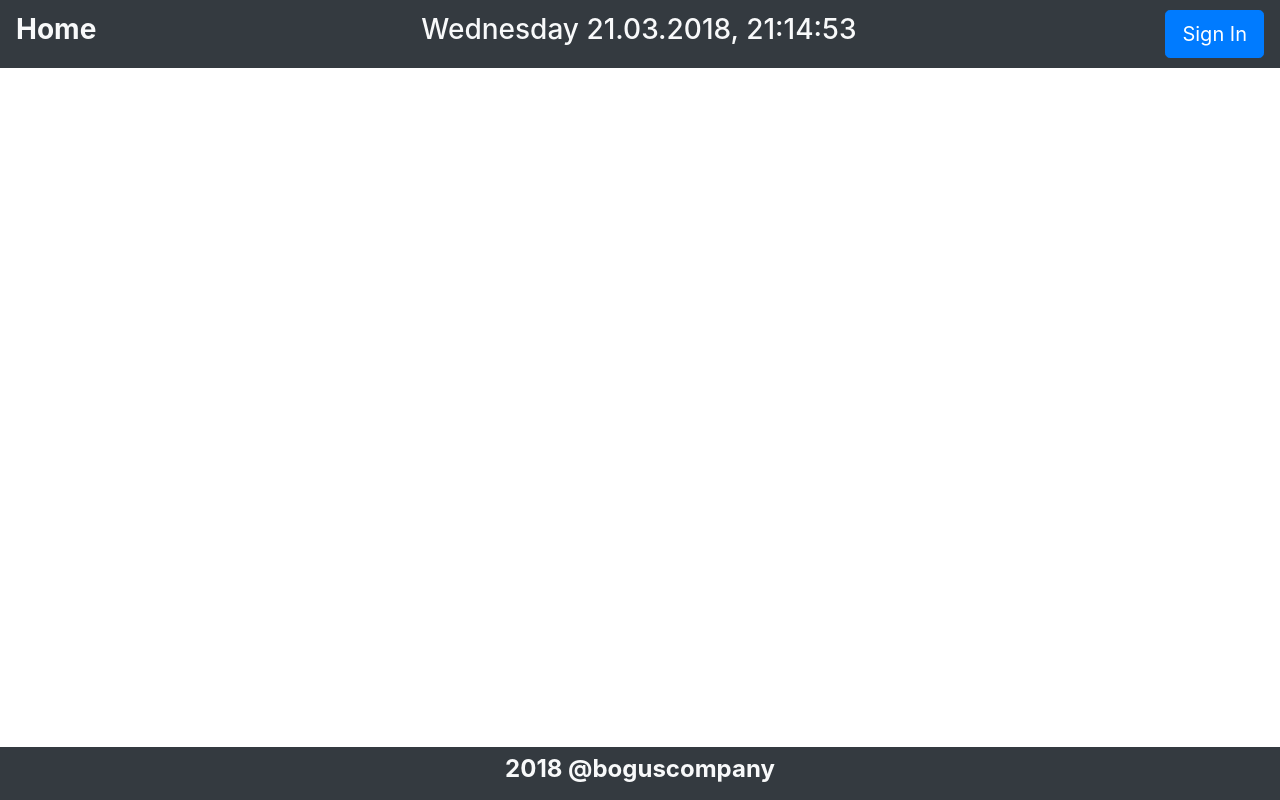
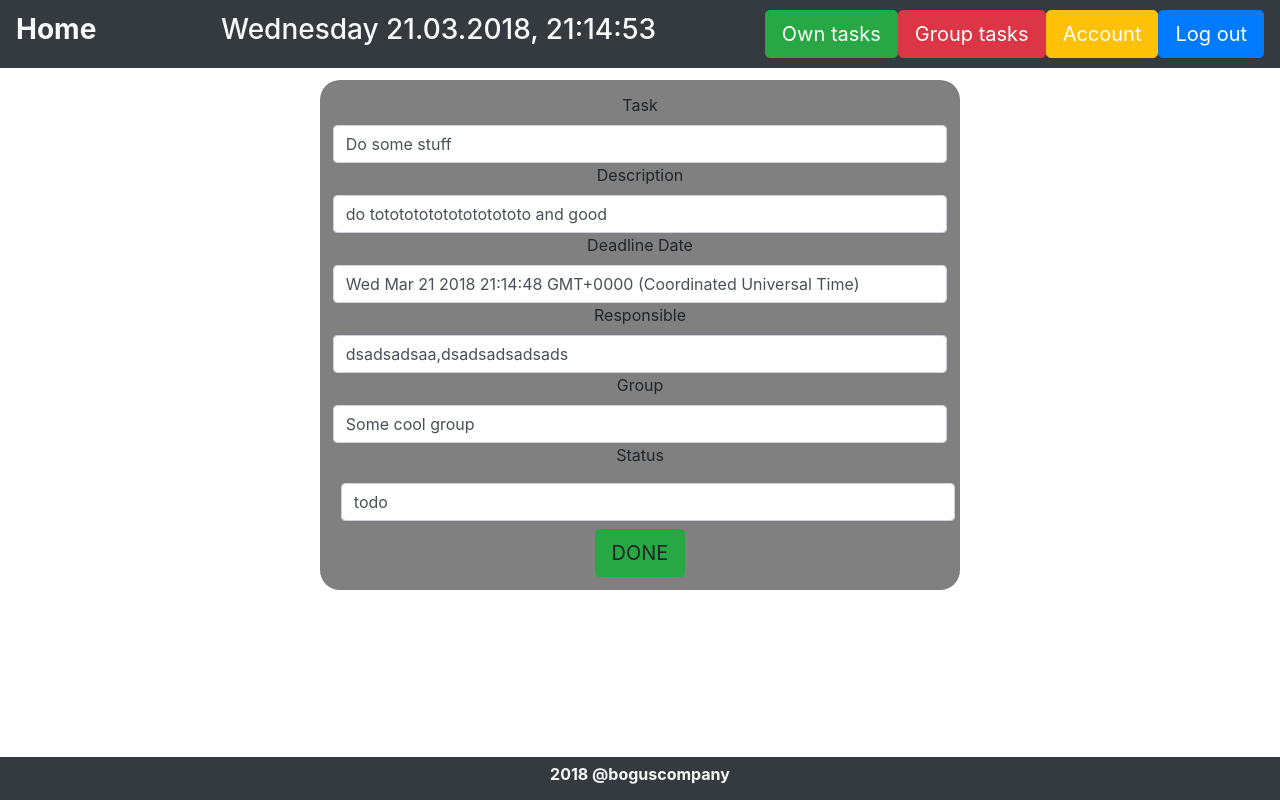
Before and after one commit to BogusLove/Todo_Web, a React (Create React App) app: page /details in a window 1280 px wide. Built offline with nearby package versions, Linux system fonts and the light colour scheme.

Commit message:
add task, some change in other

```diff
--- a/src/Components/App/App.js
+++ b/src/Components/App/App.js
@@ -6,6 +6,7 @@ import Footer from '../Footer/Footer';
 import Body from '../Body/Body';
 import SignIn from '../SignIn/SignIn';
 import SignUp from '../SignUp/SignUp';
+import Task from '../Task/Task';
 
 class App extends Component {
   render() {
@@ -18,6 +19,7 @@ class App extends Component {
             <Route path='/group_tasks' component={Body}/>
             <Route path='/signin' component={SignIn}/>
             <Route path='/signup' component={SignUp}/>
+            <Route path='/details' component={Task}/>
           </div>
         </BrowserRouter>
     );
--- a/src/Components/Body/Body.js
+++ b/src/Components/Body/Body.js
@@ -1,5 +1,6 @@
 import React, { Component } from 'react';
 import './Body.css';
+import {Link} from 'react-router-dom';
 
 class Body extends Component {
   render() {
@@ -42,6 +43,11 @@ class Body extends Component {
                     <p class="card-text">{task.description}</p>
                     <p class="card-text card-columns">{task.responsible}</p>
                 </div>
+                <div class='buttonsDiv'>
+                    <Link to='/details' role='button' class='btn btn-info float-left'>Details</Link>
+                    <a to='/done_task' role='button' class='btn btn-success float-right'>DONE</a>
+                </div>
+
             </div>
         </div>
 
--- a/src/Components/Footer/Footer.js
+++ b/src/Components/Footer/Footer.js
@@ -13,9 +13,9 @@ class Header extends Component {
         return (
             <div className='footer'>
                 <nav class="navbar bg-dark fixed-bottom">
-                    <h4 class='text-light text-left font-weight-bold'></h4>
-                    <h4 class='text-light text-center font-weight-bold'>2018 @boguscompany</h4>
-                    <h4 class='text-light text-right font-weight-bold'></h4>
+                    <h6 class='text-light text-left font-weight-bold'></h6>
+                    <h6 class='text-light text-center font-weight-bold'>2018 @boguscompany</h6>
+                    <h6 class='text-light text-right font-weight-bold'></h6>
                 </nav>
             </div>
         );
--- a/src/Components/Header/Header.js
+++ b/src/Components/Header/Header.js
@@ -19,7 +19,7 @@ class Header extends Component {
     };
 
     render() {
-        let auth = false;
+        let auth = true;
         const date = this.state.date;
         return (
             <div className='header'>
@@ -34,7 +34,7 @@ class Header extends Component {
                         <div>
                             <Link to='/user_tasks' class="btn btn-success btn-lg" role="button">Own tasks</Link>
                             <Link class="btn btn-danger btn-lg" to="/group_tasks" role="button">Group tasks</Link>
-                            <a class="btn btn-warning btn-lg" href="/account" role="button">Account</a>
+                            <a class="btn btn-warning btn-lg text-white" href="/account" role="button">Account</a>
                             <a class="btn btn-primary btn-lg" href="/logout" role="button">Log out</a>
                         </div>
                     ) : (
--- a/src/Components/SignIn/SignIn.js
+++ b/src/Components/SignIn/SignIn.js
@@ -18,7 +18,9 @@ class SignIn extends Component {
                     <div class='m-3'>
                         <Link to='/signup'>Not have account: Sign Up</Link>
                     </div>
-                <button type="submit" class="btn btn-primary">Submit</button>
+                    <button type="submit" class="btn btn-success m-2">Sign In</button>
+                    <br/>
+                    <a href='/facebook' class="btn btn-primary" role='button'>Facebook</a>
             </form>
       </div>
     );
--- /dev/null
+++ b/src/Components/Task/Task.css
@@ -0,0 +1,7 @@
+.Task{
+    padding: 1%;
+    margin: 1%;
+    width: 50%;
+    background: grey;
+    border-radius: 20px;
+}
--- /dev/null
+++ b/src/Components/Task/Task.js
@@ -0,0 +1,34 @@
+import React, { Component } from 'react';
+import './Task.css';
+
+class Task extends Component {
+  render() {
+    let task = {
+        task: 'Do some stuff',
+        description: 'do tototototototototototo and good',
+        deadlineDate: new Date(),
+        responsible: ['dsadsadsaa', 'dsadsadsadsads'],
+        group: 'Some cool group',
+        status: 'todo'
+    };
+    return (
+        <div class='Task d-inline-block'>
+            <label for="exampleInputTask">Task</label>
+            <input class="form-control" type="text" readonly value={task.task}/>
+            <label for="exampleInputTask">Description</label>
+            <input class="form-control" type="text" value={task.description} readonly/>
+            <label for="exampleInputTask">Deadline Date</label>
+            <input class="form-control" type="text" value={task.deadlineDate} readonly/>
+            <label for="exampleInputTask">Responsible</label>
+            <input class="form-control" type="text" value={task.responsible} readonly/>
+            <label for="exampleInputTask">Group</label>
+            <input class="form-control" type="text" value={task.group} readonly/>
+            <label for="exampleInputTask">Status</label>
+            <input class="form-control m-2" type="text" value={task.status} readonly/>
+            <a to='/done_task' role='button' class='btn btn-success btn-lg'>DONE</a>
+        </div>
+    );
+  }
+}
+
+export default Task;
```
Also changed, not shown: src/Components/Account/Account.css (added), src/Components/Account/Account.js (added).
